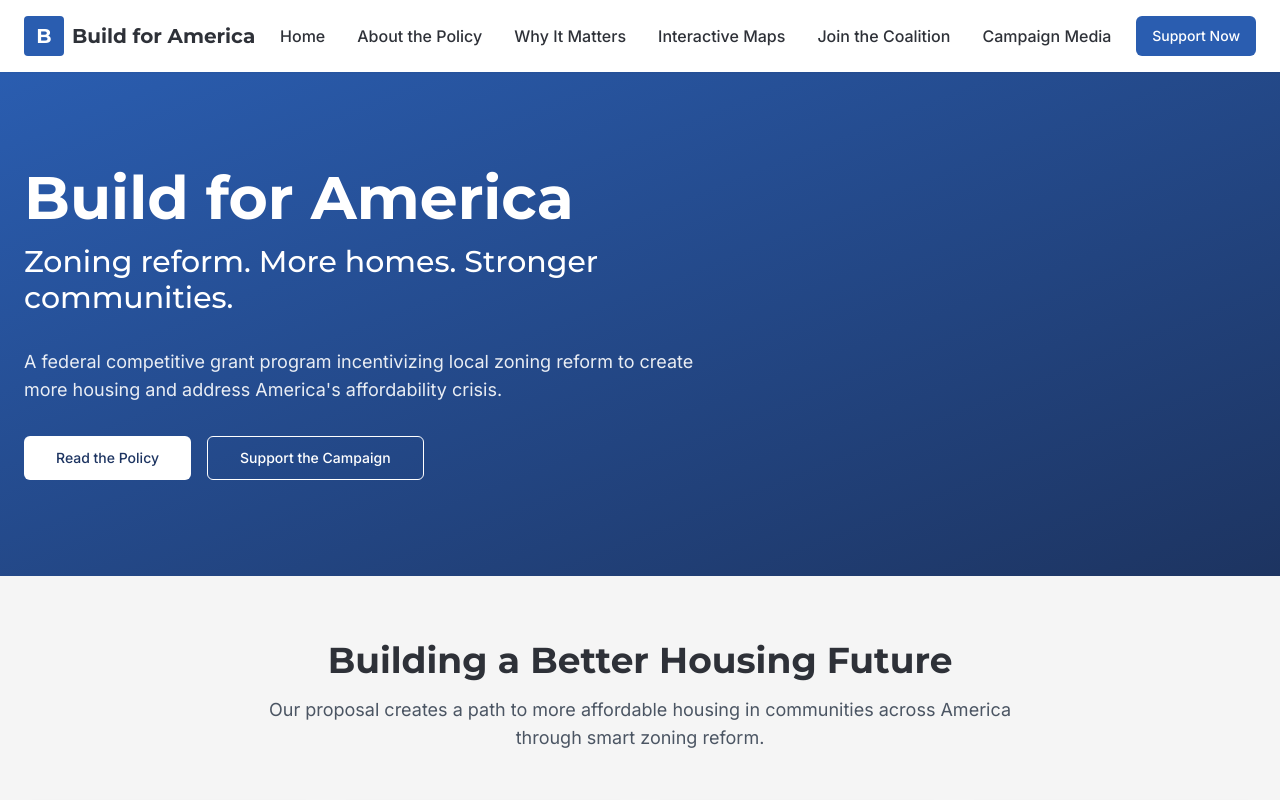
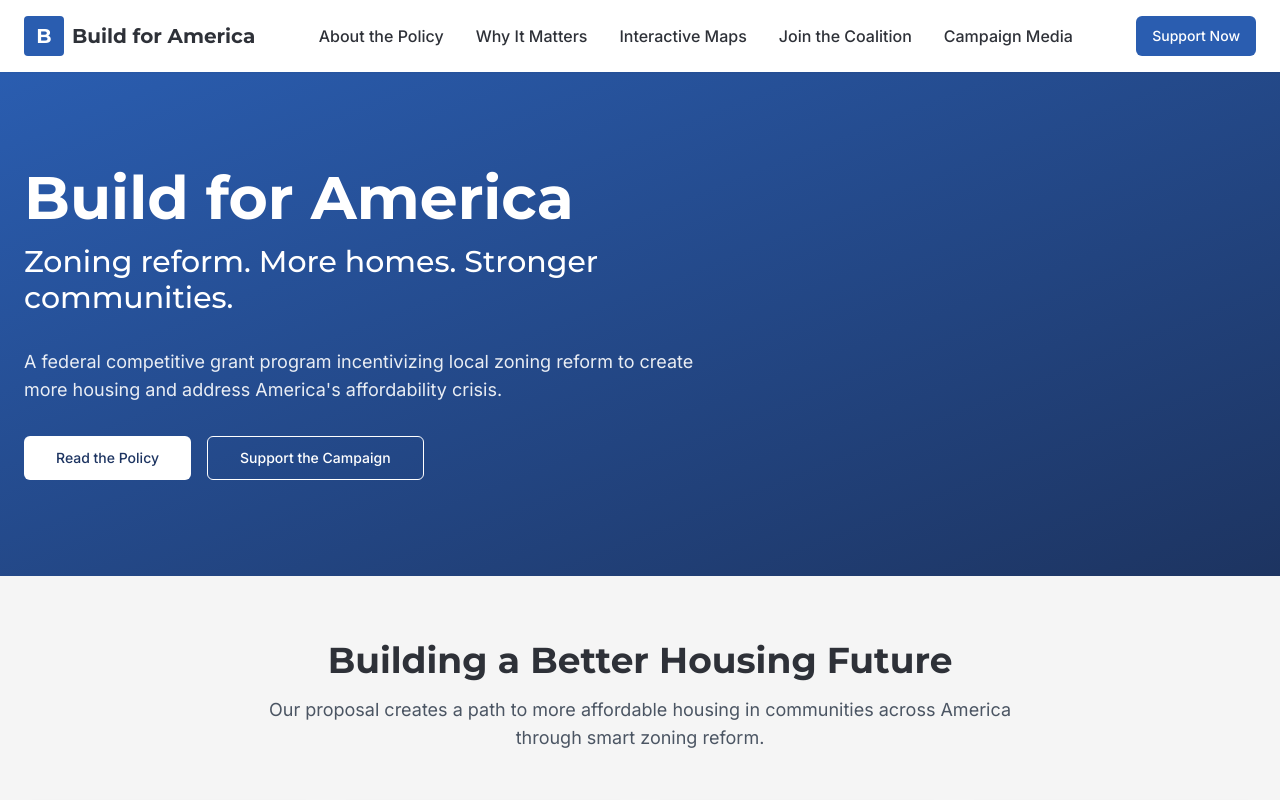
Before and after one commit to PBPL41/pbpl41.github.io, a React (Vite) app: page / in a window 1280 px wide. Shown: the top 800 px of the page. Built offline with nearby package versions, Linux system fonts and the light colour scheme.

Commit message:
Remove Home button
Removed the Home button from the navigation.

```diff
--- a/src/components/layout/Header.tsx
+++ b/src/components/layout/Header.tsx
@@ -25,7 +25,6 @@ const Header = () => {
 
         {/* Desktop Navigation */}
         <nav className="hidden lg:flex space-x-8">
-          <Link to="/" className="text-foreground hover:text-bfa-blue font-medium transition-colors">Home</Link>
           <Link to="/about-policy" className="text-foreground hover:text-bfa-blue font-medium transition-colors">About the Policy</Link>
           <Link to="/why-it-matters" className="text-foreground hover:text-bfa-blue font-medium transition-colors">Why It Matters</Link>
           <Link to="/maps" className="text-foreground hover:text-bfa-blue font-medium transition-colors">Interactive Maps</Link>
@@ -48,7 +47,6 @@ const Header = () => {
       {isMenuOpen && (
         <div className="lg:hidden bg-white absolute w-full shadow-lg animate-fade-in">
           <nav className="container-wide flex flex-col py-4 space-y-4">
-            <Link to="/" className="text-foreground hover:text-bfa-blue font-medium transition-colors" onClick={toggleMenu}>Home</Link>
             <Link to="/about-policy" className="text-foreground hover:text-bfa-blue font-medium transition-colors" onClick={toggleMenu}>About the Policy</Link>
             <Link to="/why-it-matters" className="text-foreground hover:text-bfa-blue font-medium transition-colors" onClick={toggleMenu}>Why It Matters</Link>
             <Link to="/maps" className="text-foreground hover:text-bfa-blue font-medium transition-colors" onClick={toggleMenu}>Interactive Maps</Link>
```
